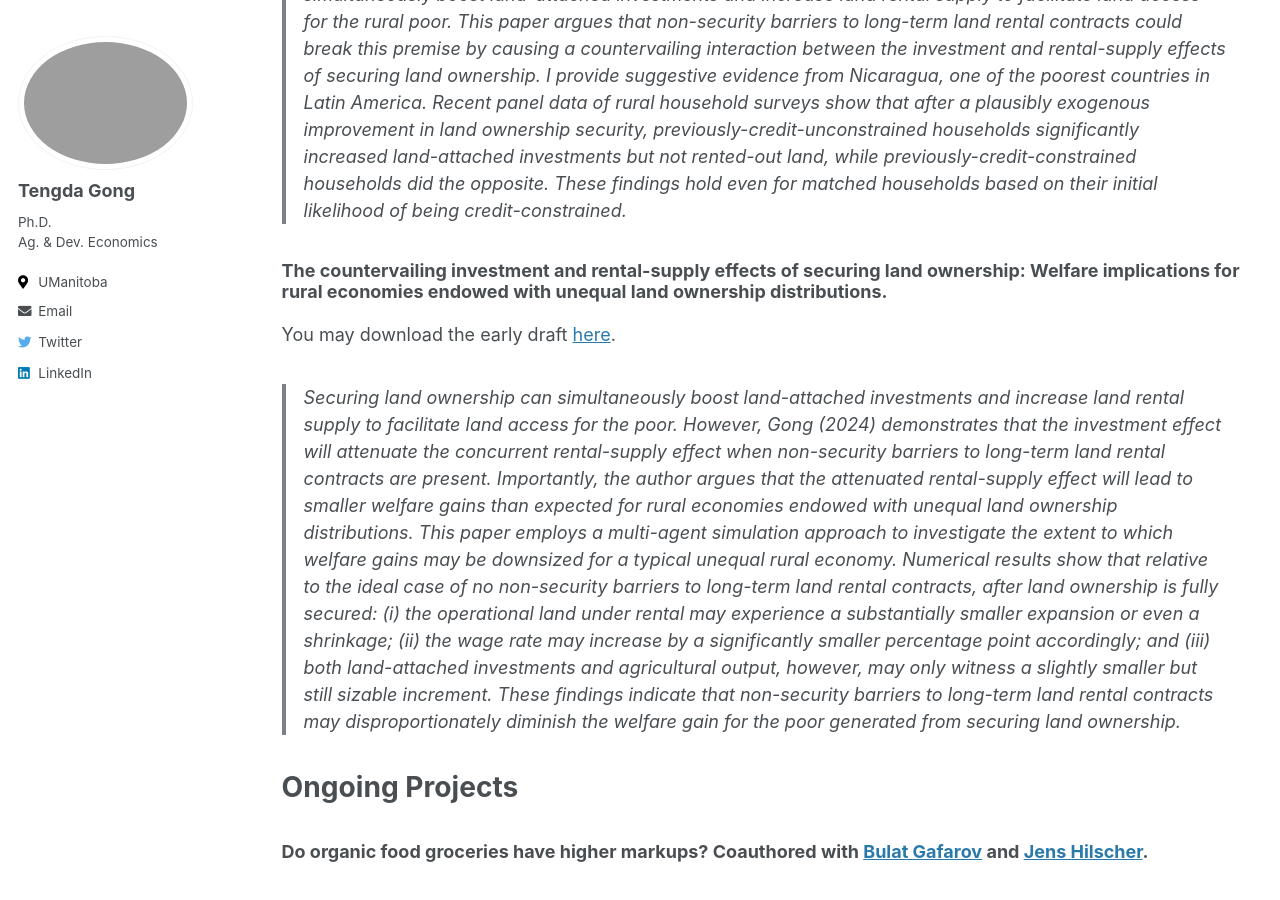
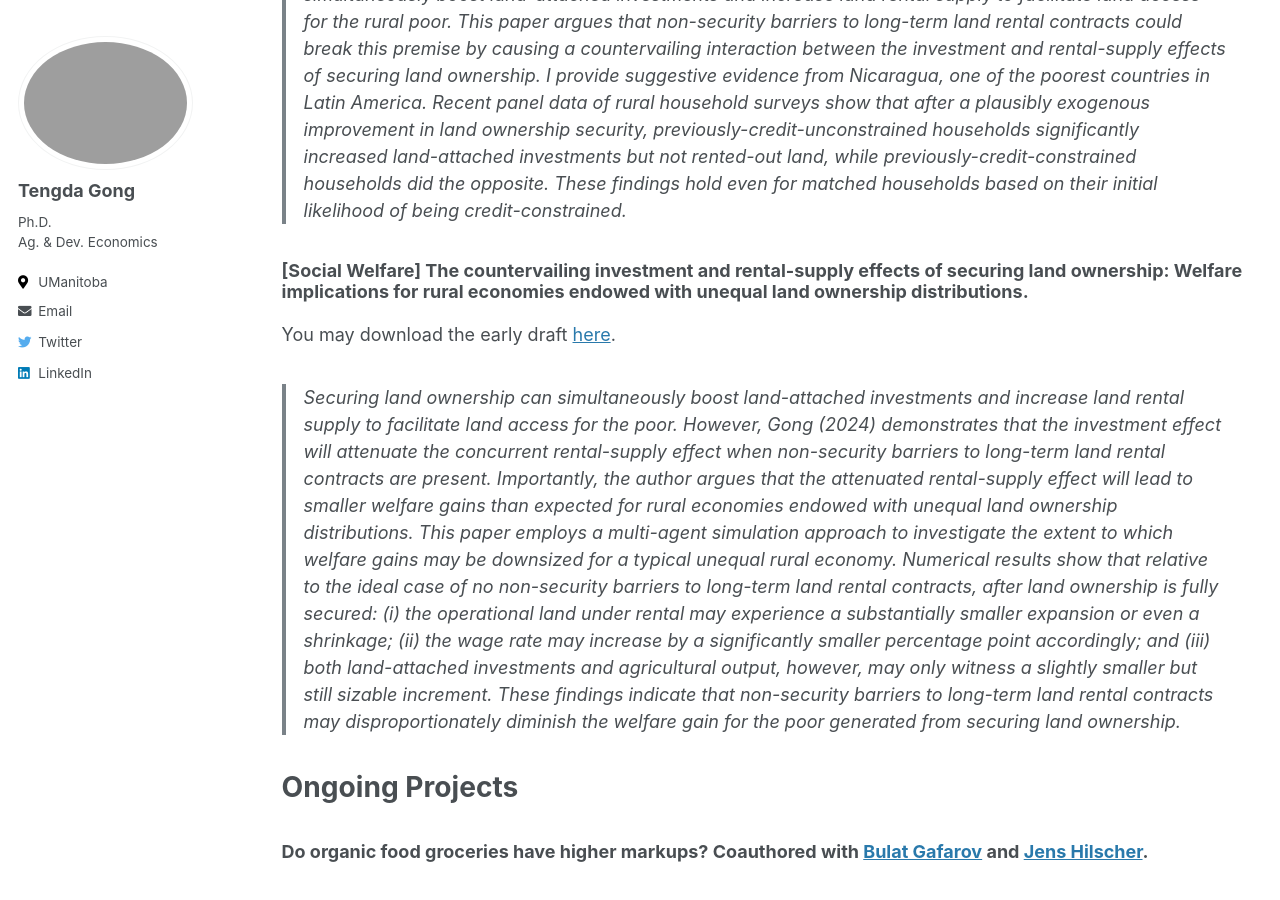
Before and after one commit to tendakung/tendakung.github.io, a Jekyll site: the page built from _pages/research.md, in a window 1280 px wide and 900 px high, scrolled down 1144 px. Built offline with Jekyll 4.4.1, drawn with Linux system fonts in a browser that asks for light colours.

Commit message:
Update research.md

```diff
--- a/_pages/research.md
+++ b/_pages/research.md
@@ -19,7 +19,7 @@ annual elasticities under a standard optimal pricing rule. We find (i) a long-ru
 To be presented at the 2024 SEA and 2025 AEA annual meetings. You may download the paper [here](/files/pdf/research/land_ownership_security_202410.pdf).
 > Securing land ownership has long been hypothesized to bring about significant gains in both agricultural output and poverty reduction for rural economies endowed with unequal land ownership distributions. However, these win-win economic gains largely hinge on the premise that security improvement will simultaneously boost land-attached investments and increase land rental supply to facilitate land access for the rural poor. This paper argues that non-security barriers to long-term land rental contracts could break this premise by causing a countervailing interaction between the investment and rental-supply effects of securing land ownership. I provide suggestive evidence from Nicaragua, one of the poorest countries in Latin America. Recent panel data of rural household surveys show that after a plausibly exogenous improvement in land ownership security, previously-credit-unconstrained households significantly increased land-attached investments but not rented-out land, while previously-credit-constrained households did the opposite. These findings hold even for matched households based on their initial likelihood of being credit-constrained.
 
-### The countervailing investment and rental-supply effects of securing land ownership: Welfare implications for rural economies endowed with unequal land ownership distributions.
+### [Social Welfare] The countervailing investment and rental-supply effects of securing land ownership: Welfare implications for rural economies endowed with unequal land ownership distributions.
 You may download the early draft [here](/files/pdf/research/welfare_implications_202410.pdf).
 > Securing land ownership can simultaneously boost land-attached investments and increase land rental supply to facilitate land access for the poor. However, Gong (2024) demonstrates that the investment effect will attenuate the concurrent rental-supply effect when non-security barriers to long-term land rental contracts are present. Importantly, the author argues that the attenuated rental-supply effect will lead to smaller welfare gains than expected for rural economies endowed with unequal land ownership distributions. This paper employs a multi-agent simulation approach to investigate the extent to which welfare gains may be downsized for a typical unequal rural economy. Numerical results show that relative to the ideal case of no non-security barriers to long-term land rental contracts, after land ownership is fully secured: (i) the operational land under rental may experience a substantially smaller expansion or even a shrinkage; (ii) the wage rate may increase by a significantly smaller percentage point accordingly; and (iii) both land-attached investments and agricultural output, however, may only witness a slightly smaller but still sizable increment. These findings indicate that non-security barriers to long-term land rental contracts may disproportionately diminish the welfare gain for the poor generated from securing land ownership.
 
```
